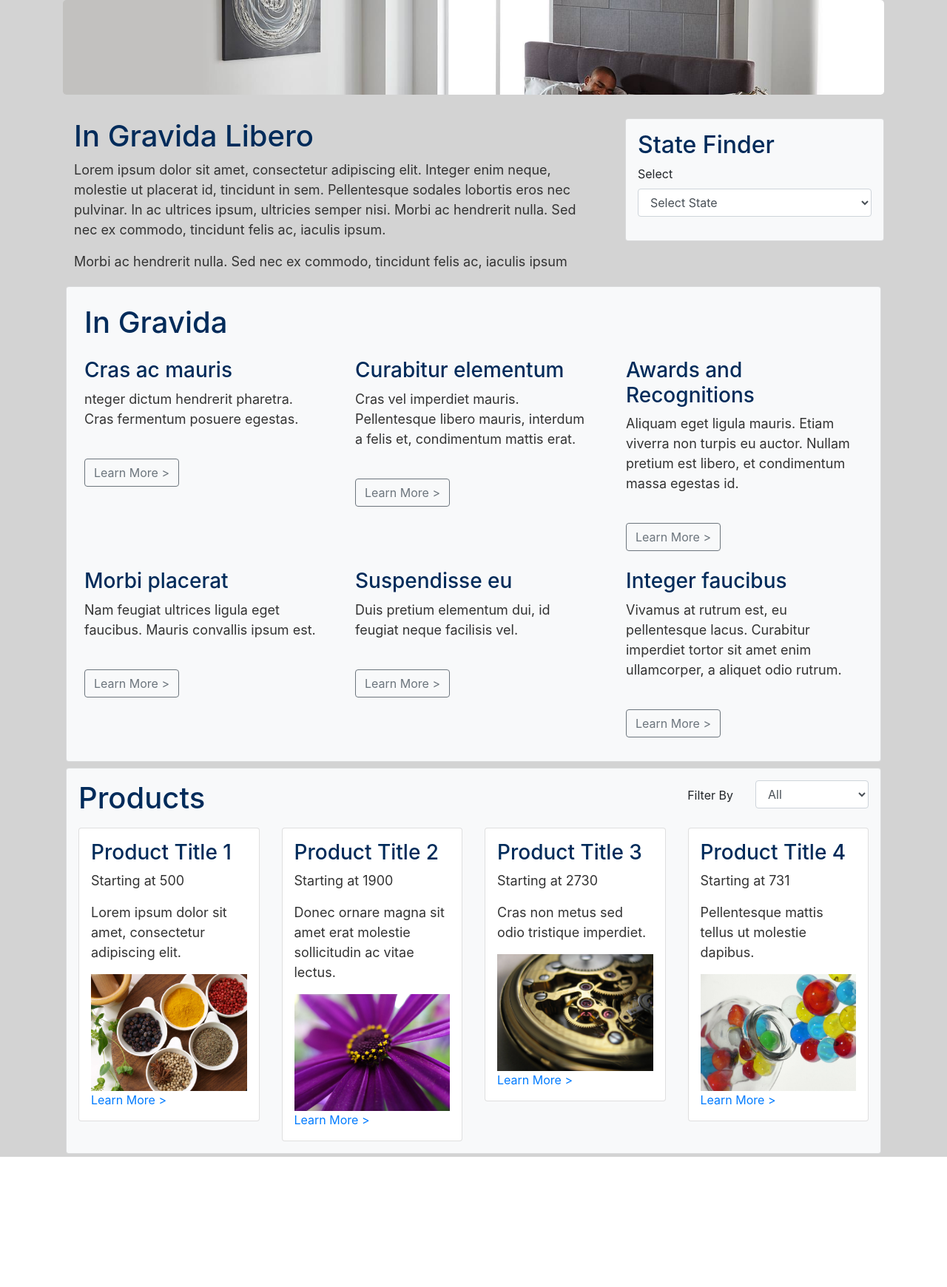
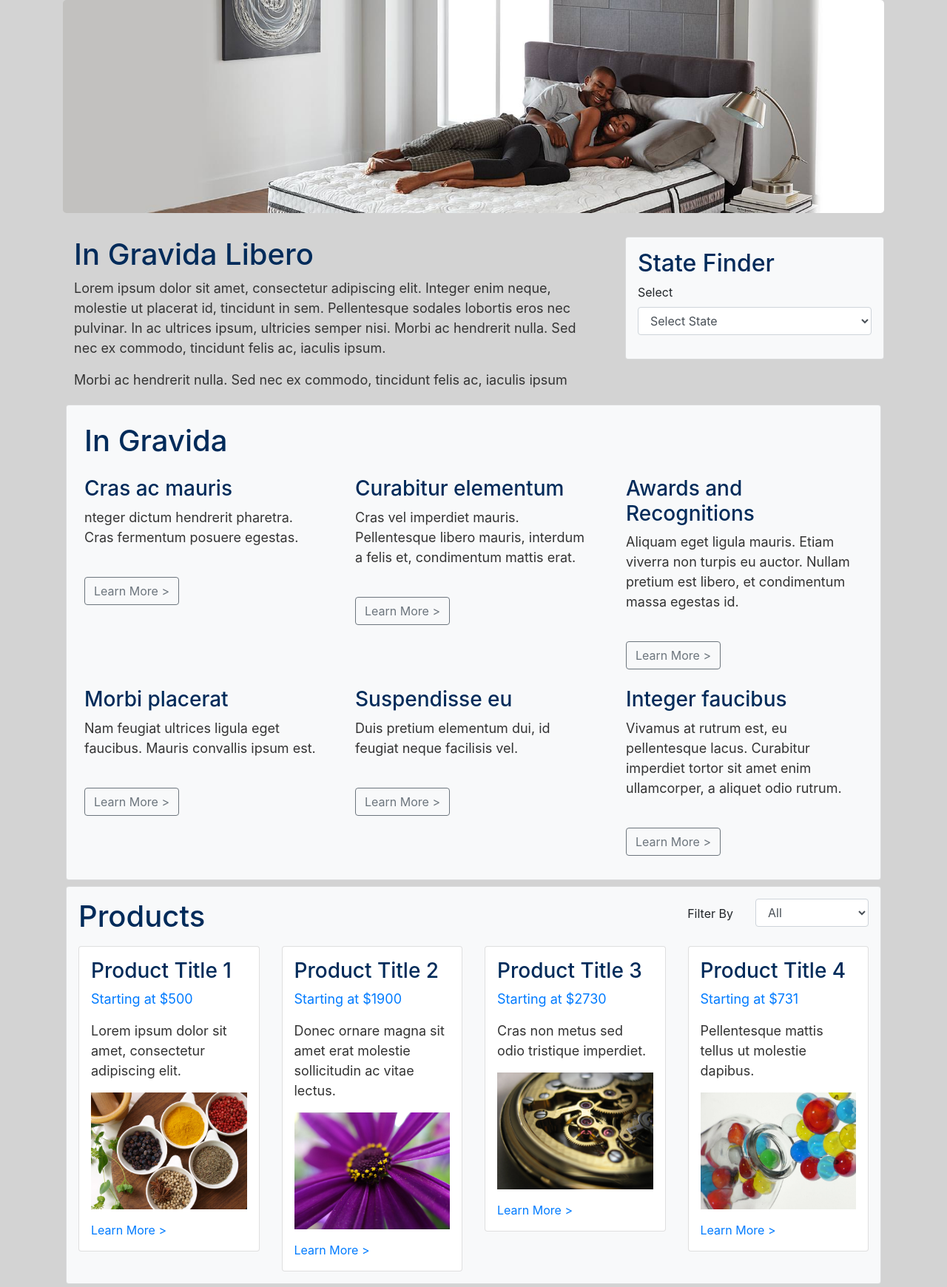
Before and after one commit to precto1285/tagrem-react-bootstrap, a React (Create React App) app: page / in a window 1280 px wide. Shown: the whole page at 74% size. Before the commit the page ends 1564 px from the top, so only its background shows below. Built offline with nearby package versions, Linux system fonts and the light colour scheme.

Commit message:
adjusted responsive design of main photo

```diff
--- a/src/components/Products/ProductCard.js
+++ b/src/components/Products/ProductCard.js
@@ -3,15 +3,20 @@ import { Card, UncontrolledCollapse } from 'reactstrap';
 
 const ProductCard = (props) => {
   return (
-    <Card className="p-3">
-      <h3>{props.title}</h3>
-      <p>Starting at {props.price}</p>
-      <p>{props.paragraph}</p>
-      <a href="#" id='toggler'>{props.image}Learn More ></a>
-      <UncontrolledCollapse toggler="#toggler">
-        Hello World!
+    <div>
+      <Card className="p-3">
+        <h3>{props.title}</h3>
+        <p className="text-primary">Starting at ${props.price}</p>
+        <p>{props.paragraph}</p>
+        {props.image}
+        <a href="#" className="mt-3" id={props.id}>Learn More ></a>
+      </Card>
+      <UncontrolledCollapse toggler={props.id}>
+        <Card>
+          Hello World!
+      </Card>
       </UncontrolledCollapse>
-    </Card>
+    </div>
   );
 };
 
--- a/src/components/Products/Products.js
+++ b/src/components/Products/Products.js
@@ -12,28 +12,28 @@ class Products extends Component {
     this.state = {
       product: [
         {
-          id: '1',
+          id: 'toggler1',
           title: 'Product Title 1',
           price: '500',
           paragraph: 'Lorem ipsum dolor sit amet, consectetur adipiscing elit.',
           image: <img src={Product1} alt="cereal" width="100%" />
         },
         {
-          id: '2',
+          id: 'toggler2',
           title: 'Product Title 2',
           price: '1900',
           paragraph: 'Donec ornare magna sit amet erat molestie sollicitudin ac vitae lectus.',
           image: <img src={Product2} alt='flower' width="100%" />
         },
         {
-          id: '3',
+          id: 'toggler3',
           title: 'Product Title 3',
           price: '2730',
           paragraph: 'Cras non metus sed odio tristique imperdiet.',
           image: <img src={Product3} alt="machine" width="100%" />
         },
         {
-          id: '4',
+          id: 'toggler4',
           title: 'Product Title 4',
           price: '731',
           paragraph: 'Pellentesque mattis tellus ut molestie dapibus.',
@@ -42,6 +42,7 @@ class Products extends Component {
       ]
     }
   }
+
   render() {
     return (
       <div>
@@ -75,17 +76,21 @@ class Products extends Component {
 
           <Row>
             <Col>
-              <ProductCard title={this.state.product[0].title} price={this.state.product[0].price} paragraph={this.state.product[0].paragraph} image={this.state.product[0].image} />
+              <ProductCard id={this.state.product[0].id} title={this.state.product[0].title} price={this.state.product[0].price} paragraph={this.state.product[0].paragraph} image={this.state.product[0].image} />
             </Col>
             <Col>
-              <ProductCard title={this.state.product[1].title} price={this.state.product[1].price} paragraph={this.state.product[1].paragraph} image={this.state.product[1].image} />
+              <ProductCard id={this.state.product[1].id} title={this.state.product[1].title} price={this.state.product[1].price} paragraph={this.state.product[1].paragraph} image={this.state.product[1].image} />
 
             </Col>
             <Col>
-              <ProductCard title={this.state.product[2].title} price={this.state.product[2].price} paragraph={this.state.product[2].paragraph} image={this.state.product[2].image} />
+              <ProductCard id={this.state.product[2].id} title={this.state.product[2].title} price={this.state.product[2].price} paragraph={this.state.product[2].paragraph} image={this.state.product[2].image} />
             </Col>
             <Col>
-              <ProductCard title={this.state.product[3].title} price={this.state.product[3].price} paragraph={this.state.product[3].paragraph} image={this.state.product[3].image} />
+              <ProductCard id={this.state.product[3].id} title={this.state.product[3].title} price={this.state.product[3].price} paragraph={this.state.product[3].paragraph} image={this.state.product[3].image} />
+            </Col>
+          </Row>
+          <Row>
+            <Col>
             </Col>
           </Row>
         </Card>
--- a/src/components/banner.css
+++ b/src/components/banner.css
@@ -1,6 +1,7 @@
 .jumbotron{
   background-image: url("../images/banner.jpg");
   background-repeat: no-repeat;
-  background-size: 100%;
-  height: 100%;
+  background-size: cover;
+  height: 18rem;
+  background-position-x: right;
 }
```
Also changed, not shown: src/components/Products/ProductCollapse.js (added, +16 -0 lines).
